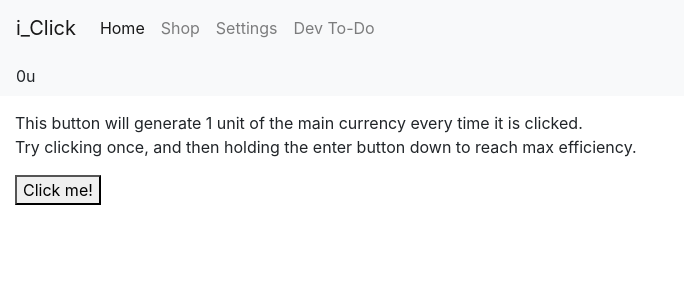
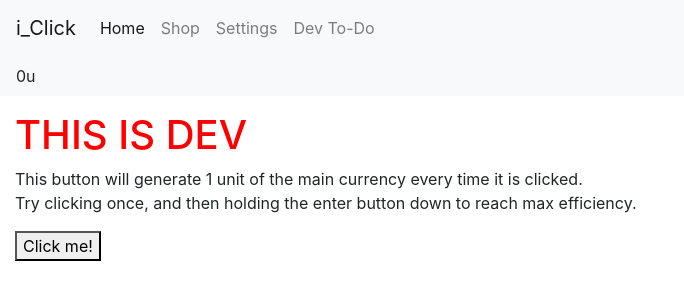
Before and after one commit to i-cal/i-cal.github.io, a plain HTML site: page index.html in a window 1280 px wide. Shown: the whole page, without its empty margins (0-684 px from the left). Drawn offline with nearby package versions, Linux system fonts and the light colour scheme.

Commit message:
Added a dev message for testing purposes

```diff
--- a/index.html
+++ b/index.html
@@ -38,6 +38,7 @@
 
 
         <div id="mainDiv">
+            <h1 style="color:red">THIS IS DEV</h1>
             <p>This button will generate 1 unit of the main currency every time it is clicked.<br>Try clicking once, and then holding the enter button down to reach max efficiency.</p>
             <button id="btnClickMe">Click me!</button>
 
```
